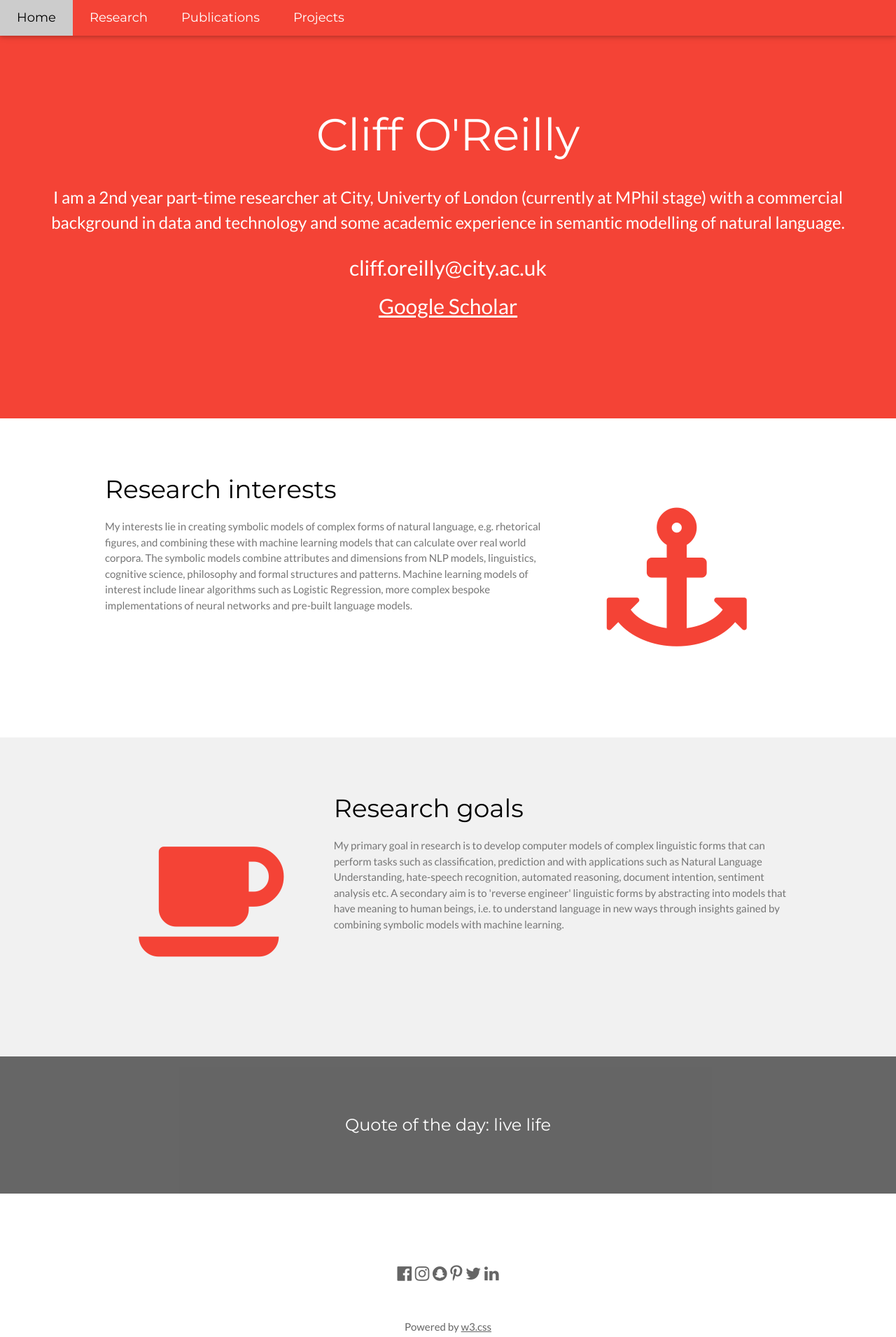
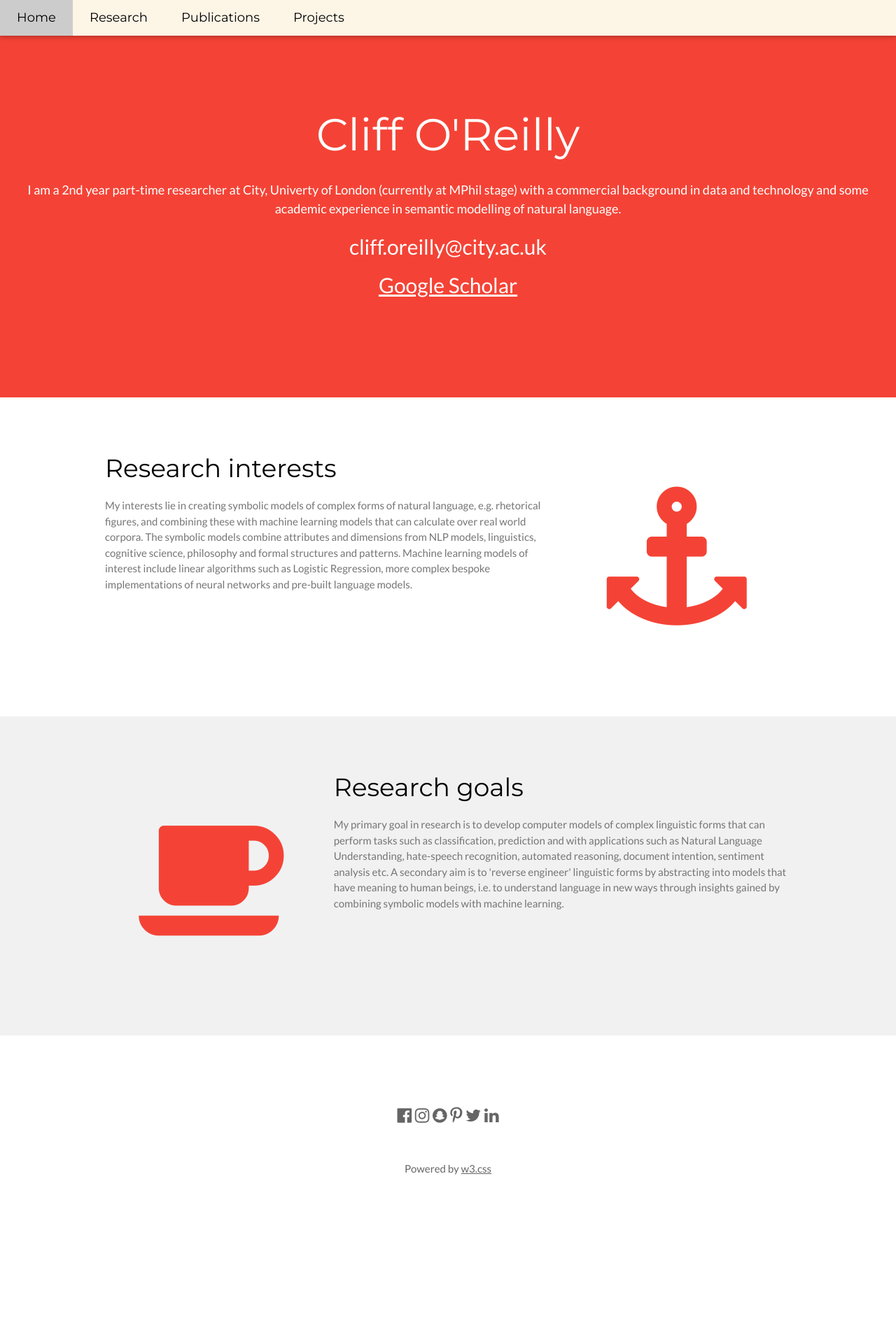
Before and after one commit to cliffore/cliffore.github.io, a plain HTML site: page index.html in a window 1280 px wide. Shown: the whole page at 70% size. After the commit the page ends 1761 px from the top, so only its background shows below. Drawn offline with nearby package versions, Linux system fonts and the light colour scheme.

Commit message:
Update index.html

```diff
--- a/index.html
+++ b/index.html
@@ -18,8 +18,8 @@ body,h1,h2,h3,h4,h5,h6 {font-family: "Lato", sans-serif}
 
 <!-- Navbar -->
 <div class="w3-top">
-  <div class="w3-bar w3-red w3-card w3-left-align w3-large">
-    <a class="w3-bar-item w3-button w3-hide-medium w3-hide-large w3-right w3-padding-large w3-hover-white w3-large w3-red" href="javascript:void(0);" onclick="myFunction()" title="Toggle Navigation Menu"><i class="fa fa-bars"></i></a>
+  <div class="w3-bar w3-sand w3-card w3-left-align w3-large">
+    <a class="w3-bar-item w3-button w3-hide-medium w3-hide-large w3-right w3-padding-large w3-hover-white w3-large w3-sand" href="javascript:void(0);" onclick="myFunction()" title="Toggle Navigation Menu"><i class="fa fa-bars"></i></a>
     <a href="#" class="w3-bar-item w3-button w3-padding-large w3-white">Home</a>
     <a href="#" class="w3-bar-item w3-button w3-hide-small w3-padding-large w3-hover-white">Research</a>
     <a href="#" class="w3-bar-item w3-button w3-hide-small w3-padding-large w3-hover-white">Publications</a>
@@ -37,7 +37,7 @@ body,h1,h2,h3,h4,h5,h6 {font-family: "Lato", sans-serif}
 <!-- Header -->
 <header class="w3-container w3-red w3-center" style="padding:128px 16px">
   <h1 class="w3-margin w3-jumbo">Cliff O'Reilly</h1>
-  <p class="w3-xlarge">I am a 2nd year part-time researcher at City, Univerty of London (currently at MPhil stage) with a commercial background in data and technology and some academic experience in semantic modelling of natural language.</p>
+  <p class="w3-large">I am a 2nd year part-time researcher at City, Univerty of London (currently at MPhil stage) with a commercial background in data and technology and some academic experience in semantic modelling of natural language.</p>
   <h2>cliff.oreilly@city.ac.uk</h2>
   <h2><a href='https://scholar.google.com/citations?user=WEme_AYAAAAJ&hl=en'>Google Scholar</a></h2>
 </header>
@@ -72,9 +72,6 @@ body,h1,h2,h3,h4,h5,h6 {font-family: "Lato", sans-serif}
   </div>
 </div>
 
-<div class="w3-container w3-black w3-center w3-opacity w3-padding-64">
-    <h1 class="w3-margin w3-xlarge">Quote of the day: live life</h1>
-</div>
 
 <!-- Footer -->
 <footer class="w3-container w3-padding-64 w3-center w3-opacity">
```
